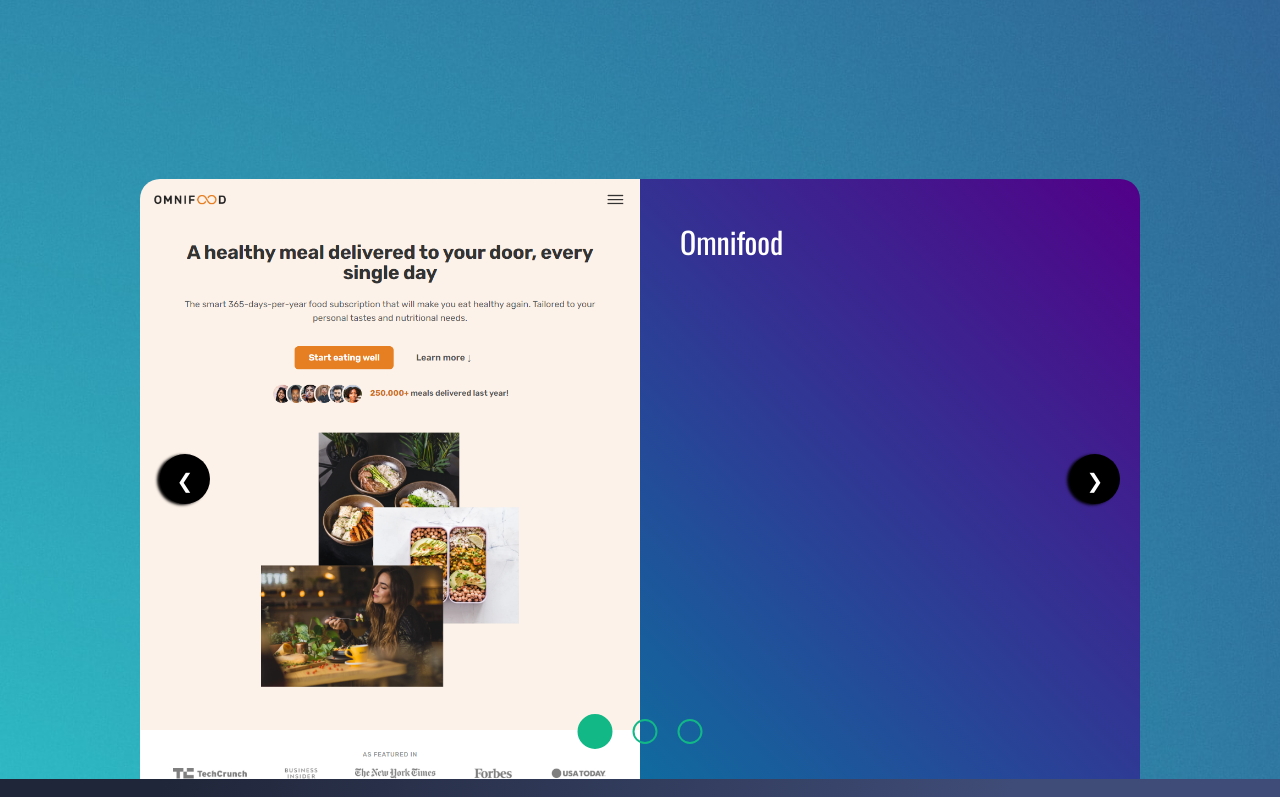
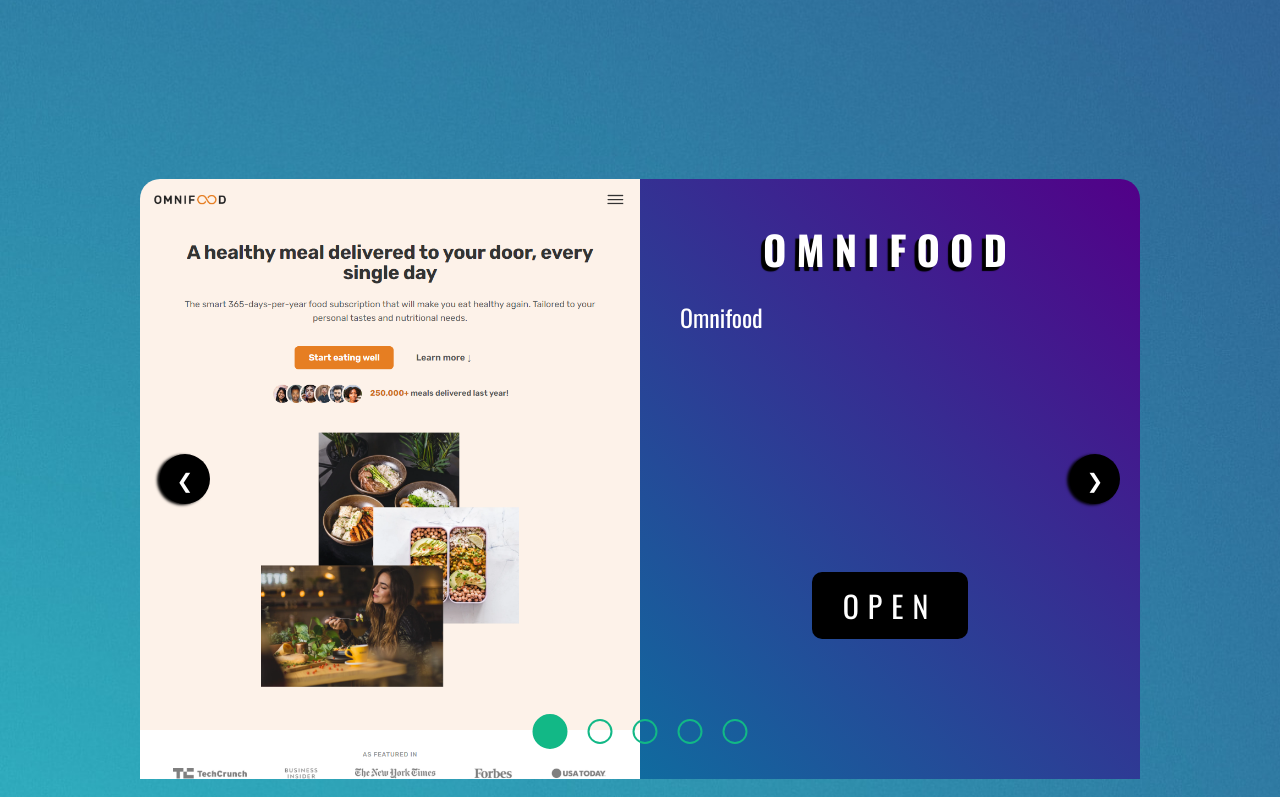
Before and after one commit to Crescent17/cv, a React (Vite) app: page / in a window 1280 px wide. Shown: the part 2000-2797 px from the top of the page. Built offline with nearby package versions, Linux system fonts and the light colour scheme.

Commit message:
create slides by fetching data from json and mapping through it, heading, description and button for slides

```diff
--- a/src/components/slider/Slider.jsx
+++ b/src/components/slider/Slider.jsx
@@ -5,6 +5,8 @@ import {styleVariables} from "../../util/styleVariables.js";
 import SlideImage from "./SlideImage.jsx";
 import GridContainer from "./GridContainer.jsx";
 import Buttons from "./Buttons.jsx";
+import translations from "../../util/translations.json"
+import {FormattedMessage, useIntl} from "react-intl";
 
 const SliderStyled = styled.section`
   position: relative;
@@ -12,7 +14,7 @@ const SliderStyled = styled.section`
   max-width: 100rem;
   border-radius: 20px 20px 0 0;
   overflow: hidden;
-  margin: 0 auto;
+  margin: 0 auto 30rem;
 `
 
 const TextBlock = styled.div`
@@ -23,28 +25,75 @@ const TextBlock = styled.div`
   height: 100%;
   grid-column: 2 / 3;
   background: ${styleVariables.colors.gradient};
+  display: flex;
+  flex-direction: column;
 `
 
-const numberOfSlides = 3
+const Heading = styled.h2`
+  text-align: center;
+  grid-column: 1 / -1;
+  justify-self: center;
+  color: #fff;
+  font-size: 4rem;
+  text-shadow: -4px 4px 1px black;
+  transition: all .2s;
+  letter-spacing: 10px;
+  z-index: 1;
+  text-transform: uppercase;
+  margin-bottom: 2rem;
+
+  &:hover {
+    transform: skewX(10deg) scale(1.1);
+  }
+`
+
+const Description = styled.p`
+  font-size: 2.4rem;
+`
+
+const Button = styled.a`
+  display: inline-block;
+  background-color: #000;
+  color: inherit;
+  cursor: pointer;
+  padding: 1rem 3rem;
+  border-radius: 10px;
+  text-transform: uppercase;
+  letter-spacing: .9rem;
+  align-self: center;
+  justify-self: end;
+  margin-top: auto;
+  margin-bottom: 10rem;
+  font-size: 3rem;
+  transition: all .2s;
+  border: 1px solid transparent;
+
+  &:hover {
+    color: #da1146;
+    border: 1px solid #fff;
+    background-color: transparent;
+    transform: translateY(-.5rem);
+  }
+`
+
+const numberOfSlides = translations.en["slider-projects"].length
 
 export default function Slider() {
     const [currentSlide, setCurrentSlide] = useState(1)
+    const locale = useIntl().locale
 
     return (
         <SliderStyled id="projects" $number={currentSlide}>
             <Buttons currentSlide={currentSlide} setCurrentSlide={setCurrentSlide} numberOfSlides={numberOfSlides}/>
-            <GridContainer number={1} currentSlide={currentSlide}>
-                <SlideImage img='1.png'/>
-                <TextBlock>Omnifood</TextBlock>
-            </GridContainer>
-            <GridContainer number={2} currentSlide={currentSlide}>
-                <SlideImage img='2.png'/>
-                <TextBlock>Natours</TextBlock>
-            </GridContainer>
-            <GridContainer number={3} currentSlide={currentSlide}>
-                <SlideImage img='3.png'/>
-                <TextBlock>Forkify</TextBlock>
-            </GridContainer>
+            {translations[locale]["slider-projects"].map((project, index) => <GridContainer number={index + 1}
+                                                                                            currentSlide={currentSlide}>
+                <SlideImage img={`${index + 1}.png`}/>
+                <TextBlock>
+                    <Heading>{project.title}</Heading>
+                    <Description>{project.description}</Description>
+                    <Button target="_blank" href={project.link}><FormattedMessage id="button-text"/></Button>
+                </TextBlock>
+            </GridContainer>)}
             <Dots numOfSlides={numberOfSlides} currentSlide={currentSlide} setCurrentSlide={setCurrentSlide}/>
         </SliderStyled>
     )
```
